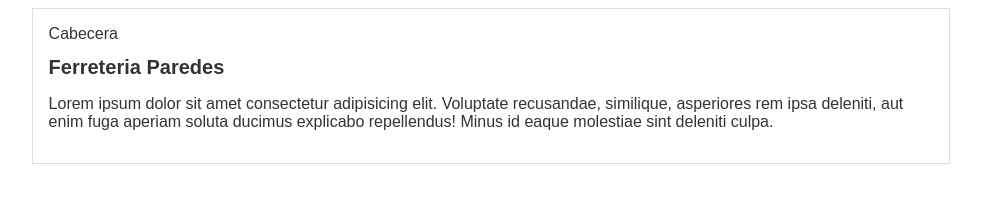
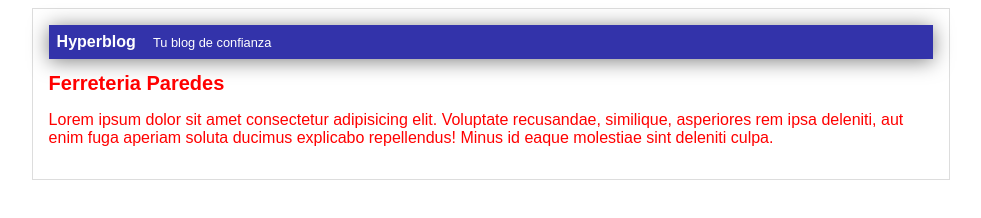
Before and after one commit to brayhanstiv/hyperbog, a plain HTML site: page index.html in a window 1280 px wide. Shown: the whole page, without its empty margins (149-1130 px from the left). Drawn offline with Linux system fonts and the light colour scheme.

Commit message:
nuevos cambios cabecera

```diff
--- a/css/styles.css
+++ b/css/styles.css
@@ -2,6 +2,21 @@ body {
   color: #333;
   text-align: left;
   font-family: Arial, Helvetica, sans-serif;
+}
+
+#cabecera {
+  background: #33A;
+  box-shadow: 0px 2px 20px 0px rgba(0, 0, 0, 0.5);
+  color: white;
+  font-weight: bold;
+  margin: 0;
+  padding: 0.5em;
+}
+
+#cabecera #tagline {
+  padding: 0 0 0 1em;
+  font-weight: normal;
+  font-size: 0.8em;
 }
 
 #container{
@@ -10,6 +25,7 @@ body {
   text-align: left;
   border: 1px solid #DDD;
   margin: 0 auto;
+  color: red;
 }
 
 #container h1{
--- a/index.html
+++ b/index.html
@@ -12,7 +12,8 @@
   <body>
     <div id="container">
       <div id="cabecera">
-        Cabecera
+        Hyperblog
+        <span id="tagline">Tu blog de confianza</span>
       </div>
       <div id="post">
         <h1>Ferreteria Paredes</h1>
```
